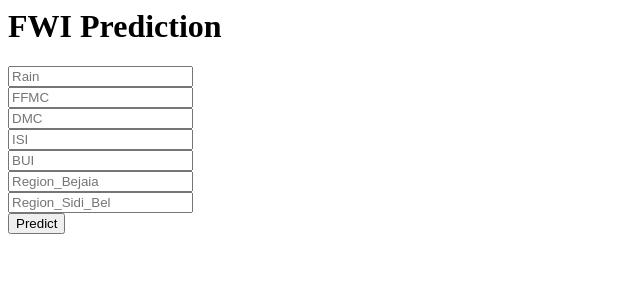
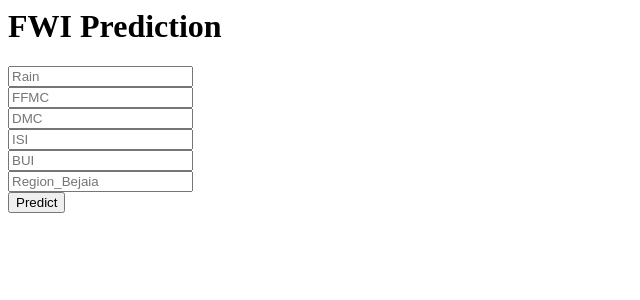
Before and after one commit to shivami-shah/Algerian_Forest_Fires_Heroku, a Flask app: page / in a window 1280 px wide. Shown: the top 300 px of the page, without its empty margins (0-640 px from the left). Run offline with Flask 3, Linux system fonts and the light colour scheme; parts of the project's set-up code (start-up, migrations or seed data) failed here and were passed over.

Commit message:
change to remove extra field

```diff
--- a/app.py
+++ b/app.py
@@ -18,9 +18,8 @@ def predict():
         ISI = float(request.form.get('ISI'))
         BUI = float(request.form.get('BUI'))
         Bejaia = float(request.form.get('Region_Bejaia'))
-        Sidi_Bel = float(request.form.get('Region_Sidi_Bel'))
 
-        new_data_scaled = scaler.transform([[Rain,FFMC,DMC,ISI,BUI,Bejaia,Sidi_Bel]])
+        new_data_scaled = scaler.transform([[Rain,FFMC,DMC,ISI,BUI,Bejaia]])
         result = model.predict(new_data_scaled)
 
         return render_template('index.html',result=f"The predicted value is {result[0]}")
--- a/templates/index.html
+++ b/templates/index.html
@@ -11,7 +11,6 @@
          <input type="text" name="ISI" placeholder="ISI" required="required" /><br>
          <input type="text" name="BUI" placeholder="BUI" required="required" /><br>
          <input type="text" name="Region_Bejaia" placeholder="Region_Bejaia" required="required" /><br>
-         <input type="text" name="Region_Sidi_Bel" placeholder="Region_Sidi_Bel" required="required" /><br>
          <button type="submit" class="btn btn-primary btn-block btn-large">Predict</button>
        </form>
     <h2>
```
